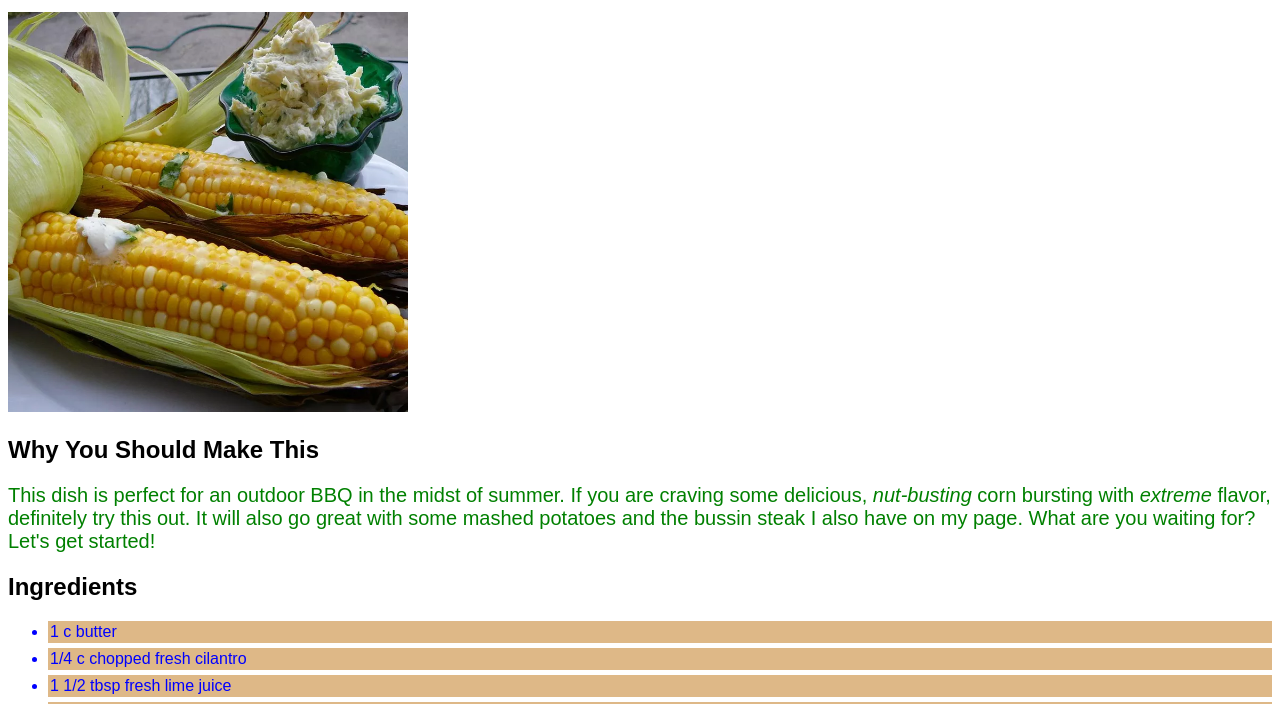
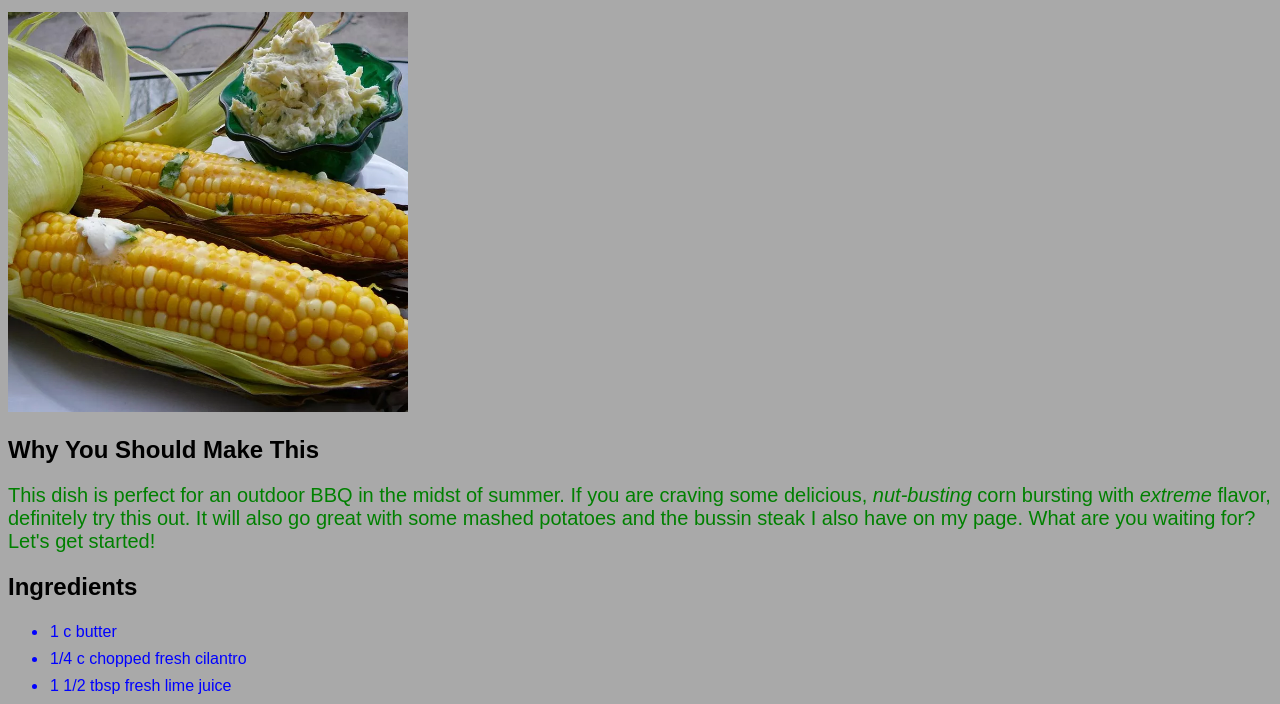
Before and after one commit to bunnyhawps/odin-recipes, a plain HTML site: page recipes/grilled-corn.html in a window 1280 px wide. Shown: the part 91-795 px from the top of the page. Drawn offline with Linux system fonts and the light colour scheme.

Commit message:
change background color

```diff
--- a/styles.css
+++ b/styles.css
@@ -1,5 +1,6 @@
 body {
     font-family: Arial, Helvetica, sans-serif;
+    background-color: darkgray;
 }
 
 h1 {
@@ -17,7 +18,6 @@ p {
 
 .ingredients {
     color: blue;
-    background-color: burlywood;
     margin: 5px auto;
     padding: 2px;
 }
```
